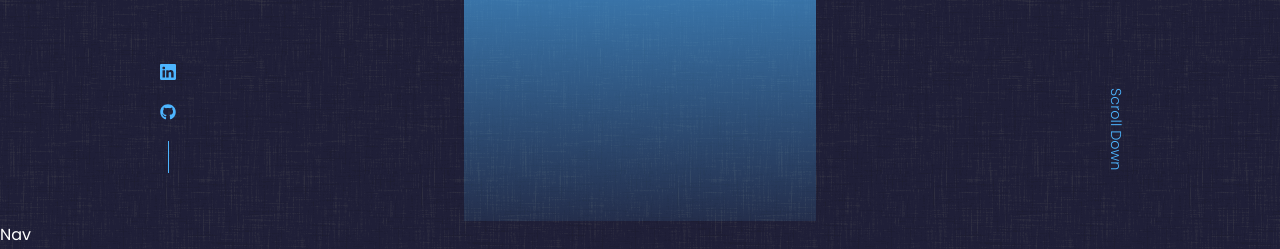
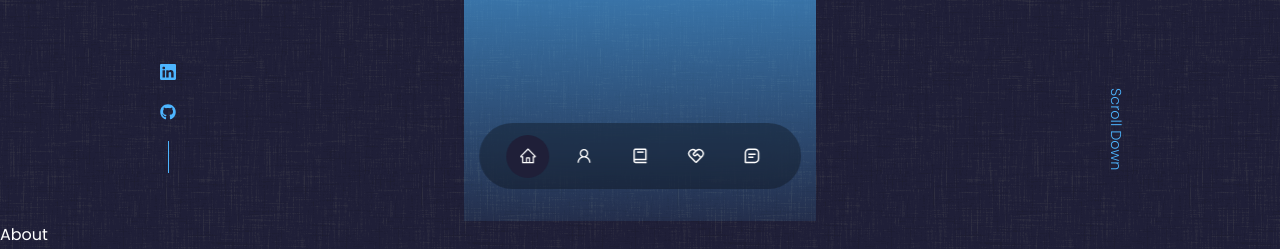
Before and after one commit to grYs51/Portfolio, a React (Create React App) app in the folder portfolio/: page / in a window 1280 px wide. Shown: the part 579-828 px from the top of the page. Built offline with nearby package versions, Linux system fonts and the light colour scheme.

Commit message:
Nav component

```diff
--- a/portfolio/src/components/nav/Nav.tsx
+++ b/portfolio/src/components/nav/Nav.tsx
@@ -1,8 +1,52 @@
 import React from "react";
+import { AiOutlineHome, AiOutlineUser } from "react-icons/ai";
+import { BiBook, BiMessageSquareDetail } from "react-icons/bi";
+import { RiServiceLine } from "react-icons/ri";
 import "./nav.css";
 
+import { useState } from "react";
+
 function Nav() {
-  return <div>Nav</div>;
+  const [activeNav, setActiveNav] = useState("#");
+  return (
+    <nav>
+      <a
+        href="#"
+        className={activeNav === "#" ? "active" : ""}
+        onClick={() => setActiveNav("#")}
+      >
+        <AiOutlineHome />
+      </a>
+      <a
+        href="#about"
+        className={activeNav === "#about" ? "active" : ""}
+        onClick={() => setActiveNav("#about")}
+      >
+        <AiOutlineUser />
+      </a>
+      <a
+        href="#experience"
+        className={activeNav === "#experience" ? "active" : ""}
+        onClick={() => setActiveNav("#experience")}
+      >
+        <BiBook />
+      </a>
+      <a
+        href="#services"
+        className={activeNav === "#services" ? "active" : ""}
+        onClick={() => setActiveNav("#services")}
+      >
+        <RiServiceLine />
+      </a>
+      <a
+        href="#contact"
+        className={activeNav === "#contact" ? "active" : ""}
+        onClick={() => setActiveNav("#contact")}
+      >
+        <BiMessageSquareDetail />
+      </a>
+    </nav>
+  );
 }
 
 export default Nav;
--- a/portfolio/src/components/nav/nav.css
+++ b/portfolio/src/components/nav/nav.css
@@ -0,0 +1,33 @@
+nav {
+  background: rgba(0, 0, 0, 0.3);
+  width: max-content;
+  display: block;
+  padding: 0.7rem 1.7rem;
+  z-index: 2;
+  position: fixed;
+  left: 50%;
+  transform: translate(-50%);
+  bottom: 2rem;
+  display: flex;
+  gap: 0.8rem;
+  border-radius: 3rem;
+  backdrop-filter: blur(15px);
+}
+
+nav a {
+  background: transparent;
+  padding: 0.8rem;
+  border-radius: 50%;
+  display: flex;
+  color: var(--color-light);
+  font-size: 1.1rem;
+}
+
+nav a:hover {
+  background: rgba(0, 0, 0, 0.3);
+}
+
+nav a.active {
+  background: var(--color-bg);
+  color: var(--color-white);
+}
```
